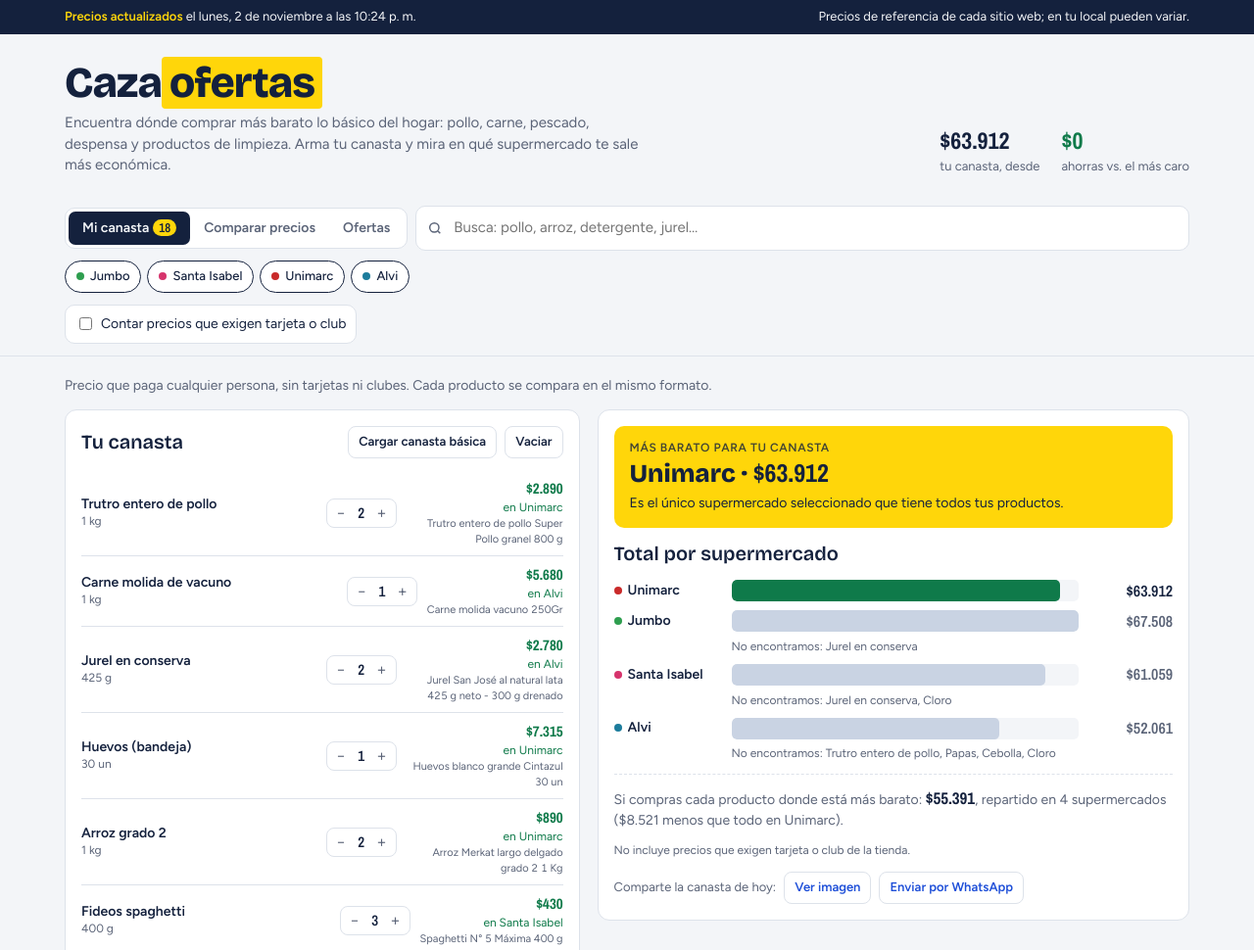
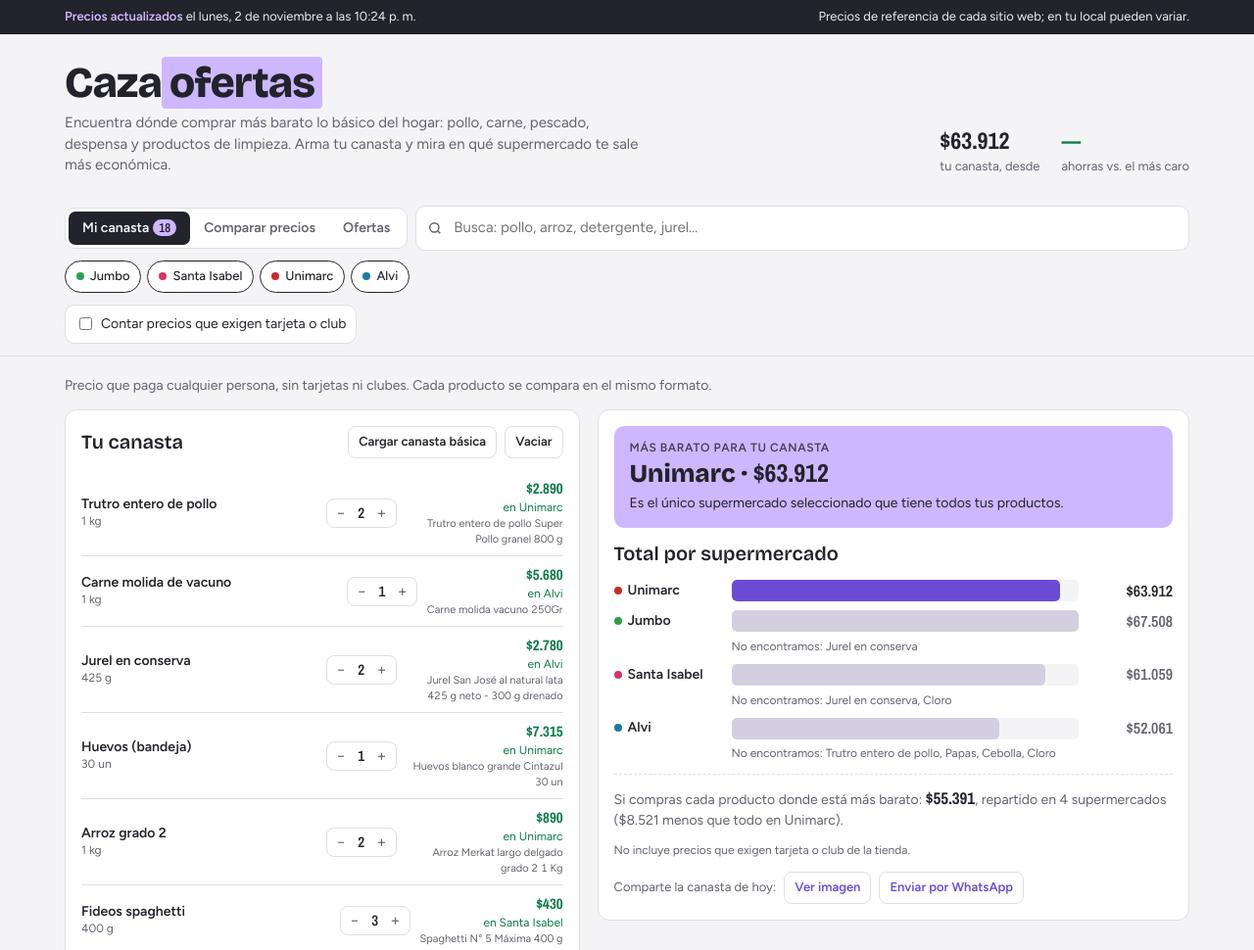
Before and after one commit to antoniacancinop-del/cazaofertas, a plain HTML site: page index.html in a window 1280 px wide. Shown: the top 970 px of the page at 98% size. Drawn offline with nearby package versions, Linux system fonts and the light colour scheme.

Commit message:
Add files via upload

```diff
--- a/index.html
+++ b/index.html
@@ -10,32 +10,32 @@
 <style>
 /* Layout: barra de filtros fija arriba; abajo, tres vistas: Mi canasta (ranking por supermercado), Comparar (tabla) y Ofertas (flejes) */
 :root {
-  --bg: #f3f5f8;
+  --bg: #f4f4f7;
   --surface: #ffffff;
-  --ink: #14213d;
-  --muted: #5b6478;
-  --line: #dde2ea;
-  --tag: #ffd60a;        /* amarillo de fleje de oferta */
-  --tag-ink: #14213d;
-  --accent: #1d4ed8;
+  --ink: #23232b;
+  --muted: #63636f;
+  --line: #e0dfe6;
+  --tag: #cdb8ff;        /* lila de etiqueta de precio */
+  --tag-ink: #23232b;
+  --accent: #6a4cd6;
   --good: #0f7a4a;
   --good-bg: #e3f4ec;
   --danger: #c2261f;
-  --bar: #c9d3e3;
+  --bar: #d3cfe0;
   --font-display: "Bricolage Grotesque", "Segoe UI", system-ui, sans-serif;
   --font-body: "Figtree", "Segoe UI", system-ui, sans-serif;
   --font-price: "Archivo Narrow", "Arial Narrow", "Roboto Condensed", sans-serif;
 }
 @media (prefers-color-scheme: dark) {
   :root:not([data-theme="light"]) {
-    --bg: #0e1422; --surface: #172033; --ink: #e8ecf4; --muted: #9aa5bb; --line: #2a3550;
-    --tag: #f5c800; --tag-ink: #14213d; --accent: #7aa2ff; --good: #5ad19a; --good-bg: #133528; --danger: #ff7b72; --bar: #33415f;
+    --bg: #141418; --surface: #1e1e25; --ink: #ececf1; --muted: #a3a3b0; --line: #33333d;
+    --tag: #b9a0ff; --tag-ink: #1b1b22; --accent: #a993ff; --good: #5ad19a; --good-bg: #133528; --danger: #ff7b72; --bar: #3a3647;
     color-scheme: dark;
   }
 }
 :root[data-theme="dark"] {
-  --bg: #0e1422; --surface: #172033; --ink: #e8ecf4; --muted: #9aa5bb; --line: #2a3550;
-  --tag: #f5c800; --tag-ink: #14213d; --accent: #7aa2ff; --good: #5ad19a; --good-bg: #133528; --danger: #ff7b72; --bar: #33415f;
+  --bg: #141418; --surface: #1e1e25; --ink: #ececf1; --muted: #a3a3b0; --line: #33333d;
+  --tag: #b9a0ff; --tag-ink: #1b1b22; --accent: #a993ff; --good: #5ad19a; --good-bg: #133528; --danger: #ff7b72; --bar: #3a3647;
   color-scheme: dark;
 }
 * { box-sizing: border-box; }
@@ -44,9 +44,9 @@ body { background: var(--bg); color: var(--ink); font-family: var(--font-body);
 button { font: inherit; color: inherit; }
 a { color: var(--accent); }
 
-.proto { background: var(--ink); color: var(--bg); font-size: 13px; }
+.proto { background: #23232b; color: #ececf1; font-size: 13px; }  /* misma franja grafito en ambos temas */
 .proto .wrap { padding-block: 8px; display: flex; gap: 8px; flex-wrap: wrap; justify-content: space-between; }
-.proto b { color: var(--tag); font-weight: 600; }
+.proto b { color: #cdb8ff; font-weight: 600; }
 
 header .wrap { padding-block: 28px 18px; display: flex; flex-wrap: wrap; align-items: end; justify-content: space-between; gap: 16px; }
 h1 { font-family: var(--font-display); font-weight: 800; font-size: clamp(30px, 5vw, 44px); line-height: 1; margin: 0; letter-spacing: -0.02em; }
@@ -115,7 +115,7 @@ main .wrap { padding-block: 20px 60px; }
 .rank-row .nm span { overflow: hidden; text-overflow: ellipsis; white-space: nowrap; }
 .track { height: 22px; background: var(--bg); border-radius: 5px; overflow: hidden; position: relative; }
 .fill { height: 100%; background: var(--bar); border-radius: 5px; }
-.rank-row.first .fill { background: var(--good); }
+.rank-row.first .fill { background: var(--accent); }
 .rank-row .tot { text-align: right; font-family: var(--font-price); font-size: 16px; font-variant-numeric: tabular-nums; }
 .rank-row .miss { grid-column: 2 / -1; font-size: 12px; color: var(--muted); margin-top: -4px; }
 .rank-row.incomplete .tot { color: var(--muted); }
@@ -131,7 +131,7 @@ main .wrap { padding-block: 20px 60px; }
 .pname { font-weight: 600; line-height: 1.25; }
 .pmeta { font-size: 13px; color: var(--muted); }
 .card-actions { display: flex; gap: 6px; margin-top: 6px; }
-.fleje { background: var(--tag); color: var(--tag-ink); padding: 10px 14px 12px; display: grid; grid-template-columns: 1fr auto; align-items: end; gap: 2px 8px; border-top: 2px dashed rgba(20,33,61,.25); }
+.fleje { background: var(--tag); color: var(--tag-ink); padding: 10px 14px 12px; display: grid; grid-template-columns: 1fr auto; align-items: end; gap: 2px 8px; border-top: 2px dashed rgba(35,35,43,.25); }
 .fleje .now { font-family: var(--font-price); font-weight: 700; font-size: 32px; line-height: 1; font-variant-numeric: tabular-nums; }
 .fleje .was { font-size: 13px; text-decoration: line-through; opacity: .75; font-variant-numeric: tabular-nums; }
 .fleje .pct { font-family: var(--font-price); font-weight: 700; font-size: 18px; background: var(--tag-ink); color: var(--tag); padding: 2px 7px; border-radius: 5px; grid-row: 1 / span 2; grid-column: 2; align-self: center; }
@@ -429,7 +429,7 @@ function renderBasket() {
   $("mix").innerHTML = `Si compras cada producto donde está más barato: <b>${fmt(mix)}</b>, repartido en ${used.size} supermercado${used.size === 1 ? "" : "s"}${first ? ` (${fmt(Math.max(0, first.total - mix))} menos que todo en ${esc(first.s.nombre)})` : ""}.`;
   $("card-note").textContent = state.card ? "Incluye precios que exigen la tarjeta o el club de cada tienda." : "No incluye precios que exigen tarjeta o club de la tienda.";
   $("st-min").textContent = first ? fmt(first.total) : "—";
-  $("st-save").textContent = first && last ? fmt(last.total - first.total) : "—";
+  $("st-save").textContent = first && last && last !== first ? fmt(last.total - first.total) : "—";
 }
 
 function renderCompare() {
```
Also changed, not shown: 1 other file.
